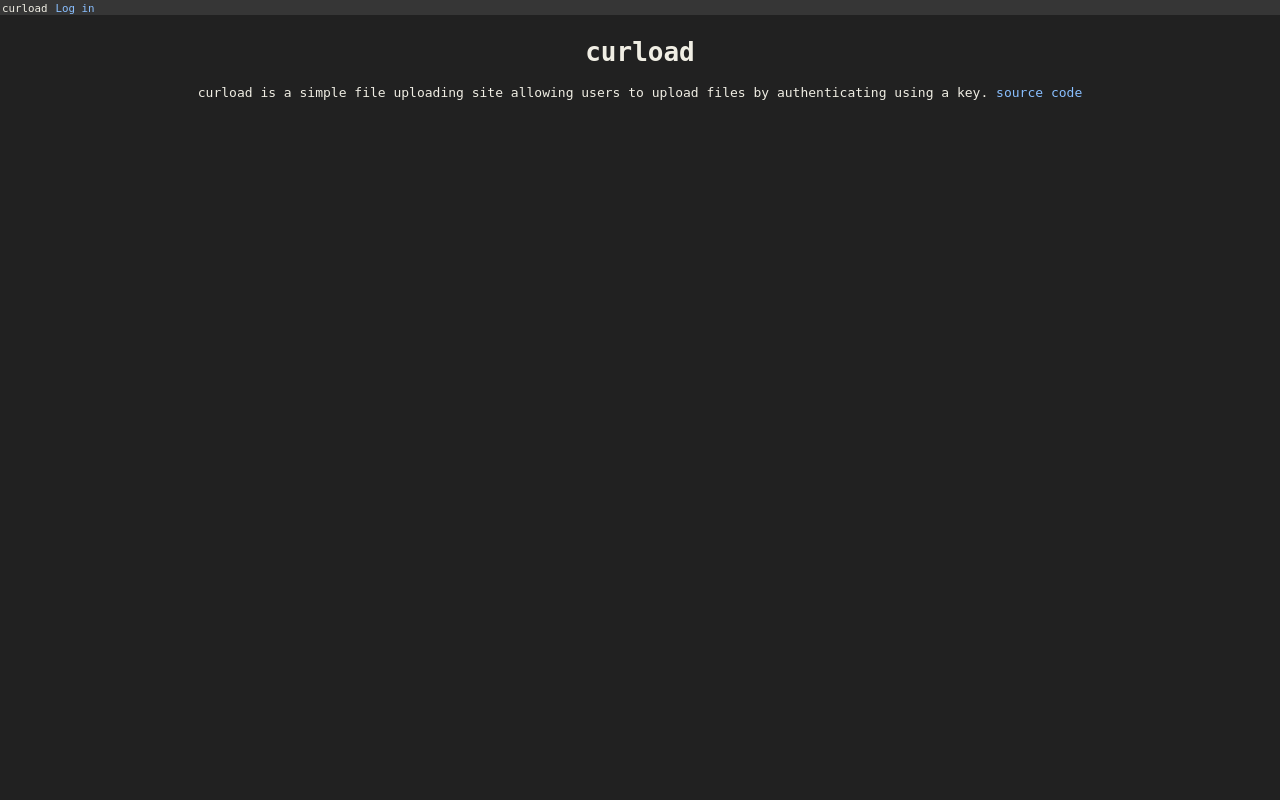
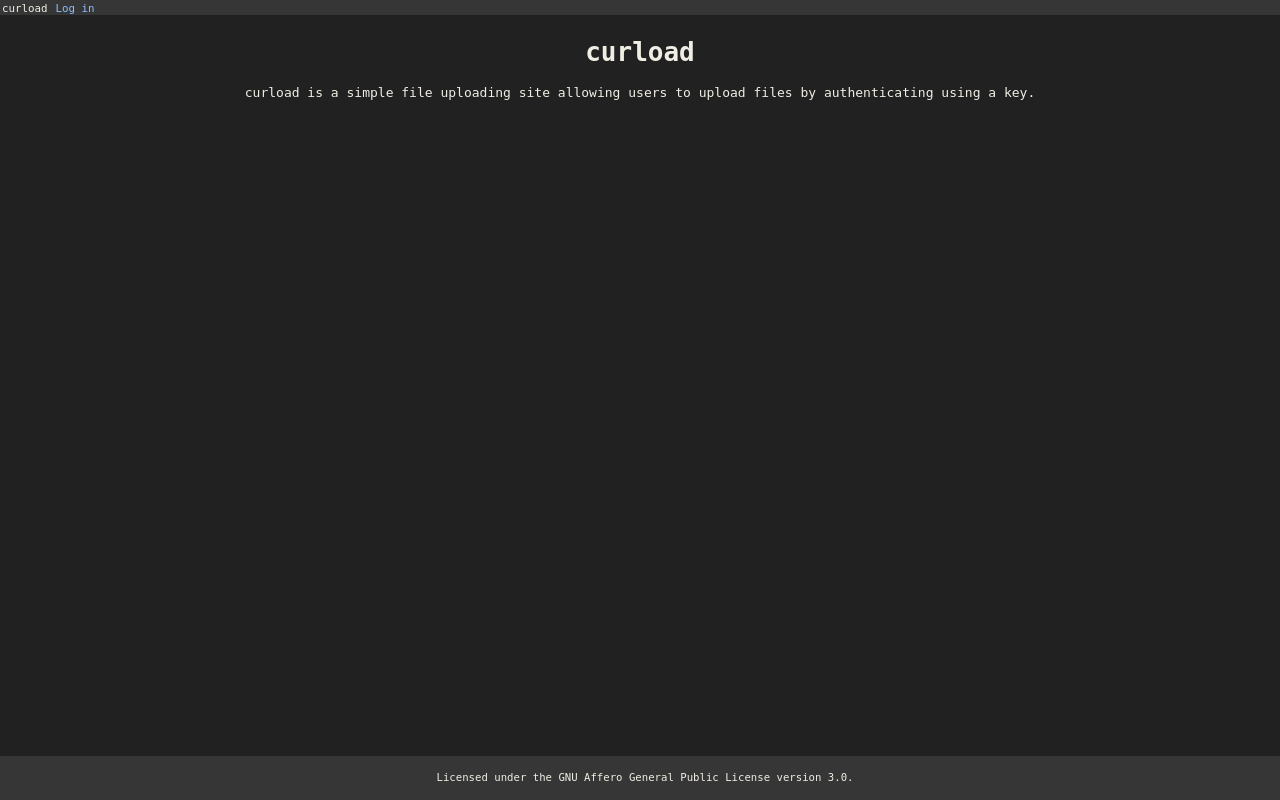
Before and after one commit to speediegq/curload, a PHP site: page / in a window 1280 px wide. Run offline with PHP 8.4, Linux system fonts and the light colour scheme.

Commit message:
Style it a bit, add footer text

```diff
--- a/config.ini
+++ b/config.ini
@@ -1,6 +1,7 @@
 [html]
 instance_name             = curload
 instance_description      = curload is a simple file uploading site allowing users to upload files by authenticating using a key.
+footer_text               = Licensed under the GNU Affero General Public License version 3.0.<br>
 css                       = index.css
 javascript                = index.js
 logo                      = logo.svg
--- a/config.php
+++ b/config.php
@@ -24,6 +24,7 @@ $logoHeaderSize         = 16;
 $dateFormat             = "Y/m/d";
 $instanceName           = "curload";
 $instanceDescription    = "curload is a simple file uploading site allowing users to upload files by authenticating using a key.";
+$footerText             = "Licensed under the GNU Affero General Public License version 3.0.";
 $cookieName             = "speedierocks";
 $enableKeys             = true;
 $enableAdminKeys        = true;
@@ -52,6 +53,7 @@ $logoHeaderSize = $configEntries['logo_header_size'];
 $dateFormat = $configEntries['date_format'];
 $instanceName = $configEntries['instance_name'];
 $instanceDescription = $configEntries['instance_description'];
+$footerText = $configEntries['footer_text'];
 $publicUploading = $configEntries['public_uploading'];
 $renameDuplicates = $configEntries['rename_duplicates'];
 $replaceOriginal = $configEntries['replace_original'];
--- a/core.php
+++ b/core.php
@@ -47,6 +47,11 @@ function printFooter($html) {
 
     $html .= "\t\t</div>\n";
     $html .= "\t</body>\n";
+    $html .= "\t<footer>\n";
+    $html .= "\t\t<span id='footerSpan' class='footer'>\n";
+    $html .= "\t\t\t<p class='footerText' id='footerText'>$footerText</p>\n";
+    $html .= "\t\t</span>\n";
+    $html .= "\t</footer>\n";
     $html .= "</html>\n";
 
     return "$html";
--- a/index.css
+++ b/index.css
@@ -24,21 +24,6 @@
 .title {
     color: #f0eee4;
     padding-left: 2px;
-}
-
-body {
-    margin: 0px;
-    padding: 0px;
-    background-color: #212121;
-    font-family: Monospace;
-}
-
-footer {
-  padding: 5px;
-  font-size: 8pt;
-  font-weight: normal;
-  background-color: transparent;
-  text-align: center;
 }
 
 .links {
@@ -103,3 +88,32 @@ a:hover {
 	color: #ccccff;
     text-decoration: underline;
 }
+
+input {
+    padding-top: 2px;
+    padding-bottom: 2px;
+    border-color: #363636;
+    border-width: 0px;
+    background-color: #363636;
+    color: #f0eee4;
+}
+
+body {
+    margin: 0px;
+    padding: 0px;
+    background-color: #212121;
+    font-family: Monospace;
+}
+
+footer {
+  padding: 5px;
+  font-size: 8pt;
+  font-weight: normal;
+  color: #f0eee4;
+  background-color: #363636;
+  text-align: center;
+
+  position: fixed;
+  bottom: 0px;
+  width: 100%;
+}
--- a/index.php
+++ b/index.php
@@ -14,7 +14,7 @@ function main() {
     $html = printHeader($html);
 
     $html .= "\t\t\t<h1>$instanceName</h1>\n";
-    $html .= "\t\t\t\t<p>$instanceDescription</h1>\n";
+    $html .= "\t\t\t\t<p>$instanceDescription</p>\n";
 
     if (isset($_REQUEST['e'])) {
         $Error = $_REQUEST['e'];
@@ -39,8 +39,6 @@ function main() {
         }
     }
 
-    $html .= "\t\t\t<a href=\"https://git.speedie.site/speedie/curload\">source code</a>\n";
-
     $html = printFooter($html);
 
     print "$html";
```
